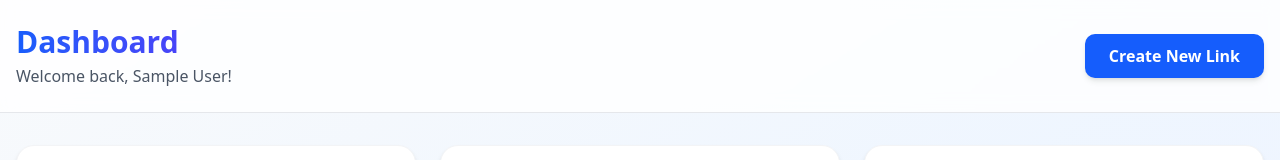
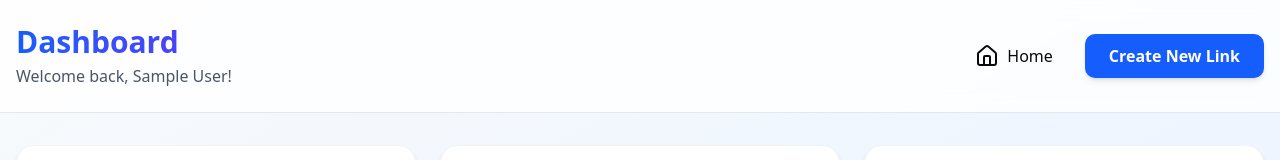
Before and after one commit to Khizdev10/url-shortner, a Next.js app: page /dashboard in a window 1280 px wide. Shown: the top 160 px of the page. Built offline with nearby package versions, Linux system fonts and the light colour scheme; no server answers; the database is empty; sample sign-in values are in the browser's storage.

Commit message:
navbar-changes

```diff
--- a/app/dashboard/page.tsx
+++ b/app/dashboard/page.tsx
@@ -2,7 +2,7 @@
 import { useSession } from "next-auth/react"
 import { useRouter } from "next/navigation"
 import { useEffect, useState } from "react"
-import { Search, Link2, Trash2, Copy, ExternalLink, TrendingUp, BarChart3 } from "lucide-react"
+import { Search, Link2, Trash2, Copy, ExternalLink, TrendingUp, BarChart3, HomeIcon } from "lucide-react"
 import Navbar from '../../components/Navbar'
 interface Link {
     id: number
@@ -91,6 +91,7 @@ export default function Dashboard() {
 
     return (
         <div className="min-h-screen bg-gradient-to-br from-slate-50 via-blue-50 to-indigo-50">
+
             {/* Header */}
 
             <div className="bg-white/80 backdrop-blur-sm border-b border-gray-200 sticky top-0 z-10">
@@ -102,12 +103,15 @@ export default function Dashboard() {
                             </h1>
                             <p className="text-gray-600 mt-1">Welcome back, {session?.user?.name || "User"}!</p>
                         </div>
+                        <div className="flex items-center gap-4">
+                            <a href="/" className="mr-4 flex items-center gap-2"><HomeIcon size={24} />Home</a>
                             <button
                                 onClick={() => router.push("/")}
                                 className="px-6 py-2.5 bg-blue-600 hover:bg-blue-700 text-white rounded-lg font-semibold transition-all shadow-md hover:shadow-lg"
                             >
                                 Create New Link
                             </button>
+                        </div>
                     </div>
                 </div>
             </div>
```
Lines whose indentation alone changed are shown as unchanged.
